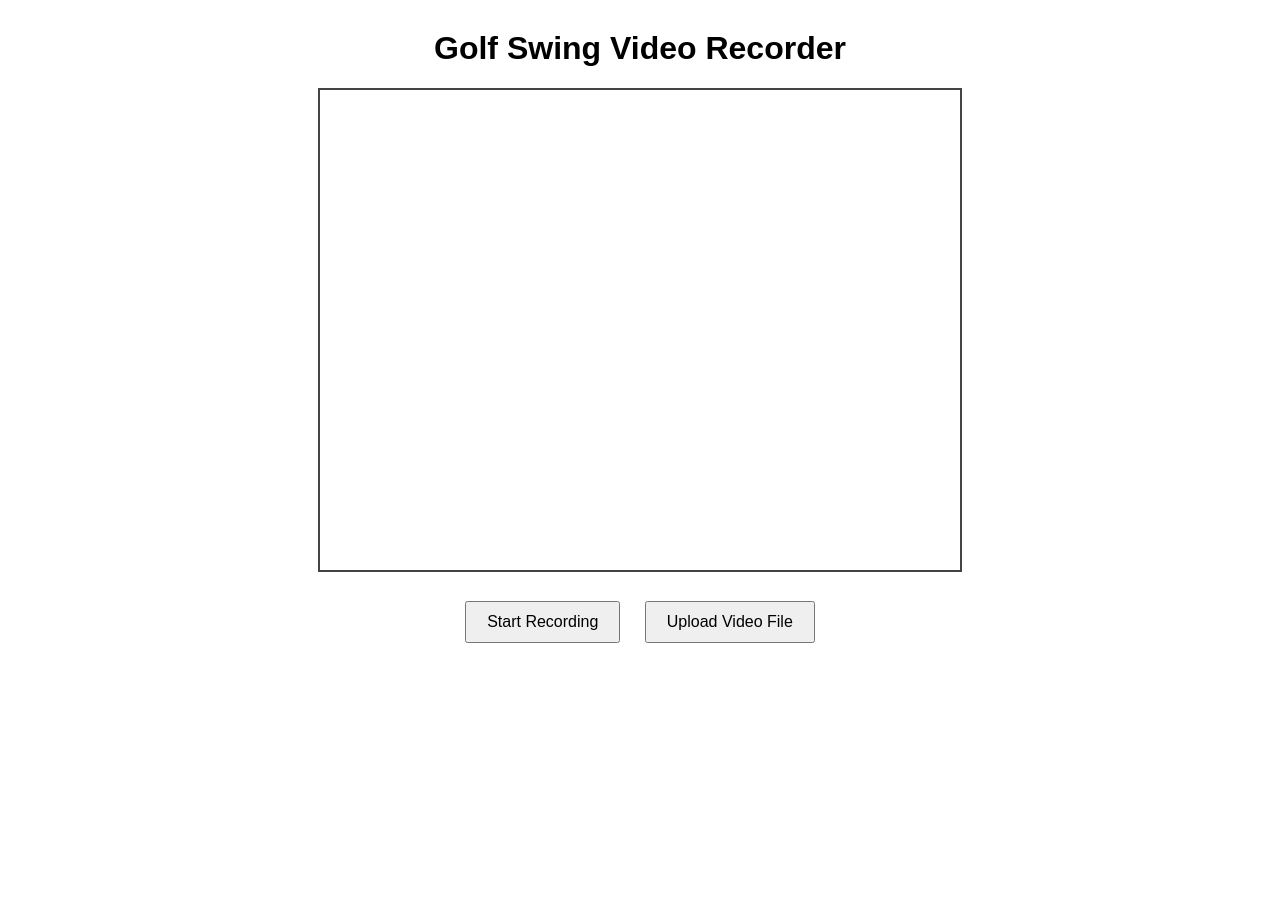
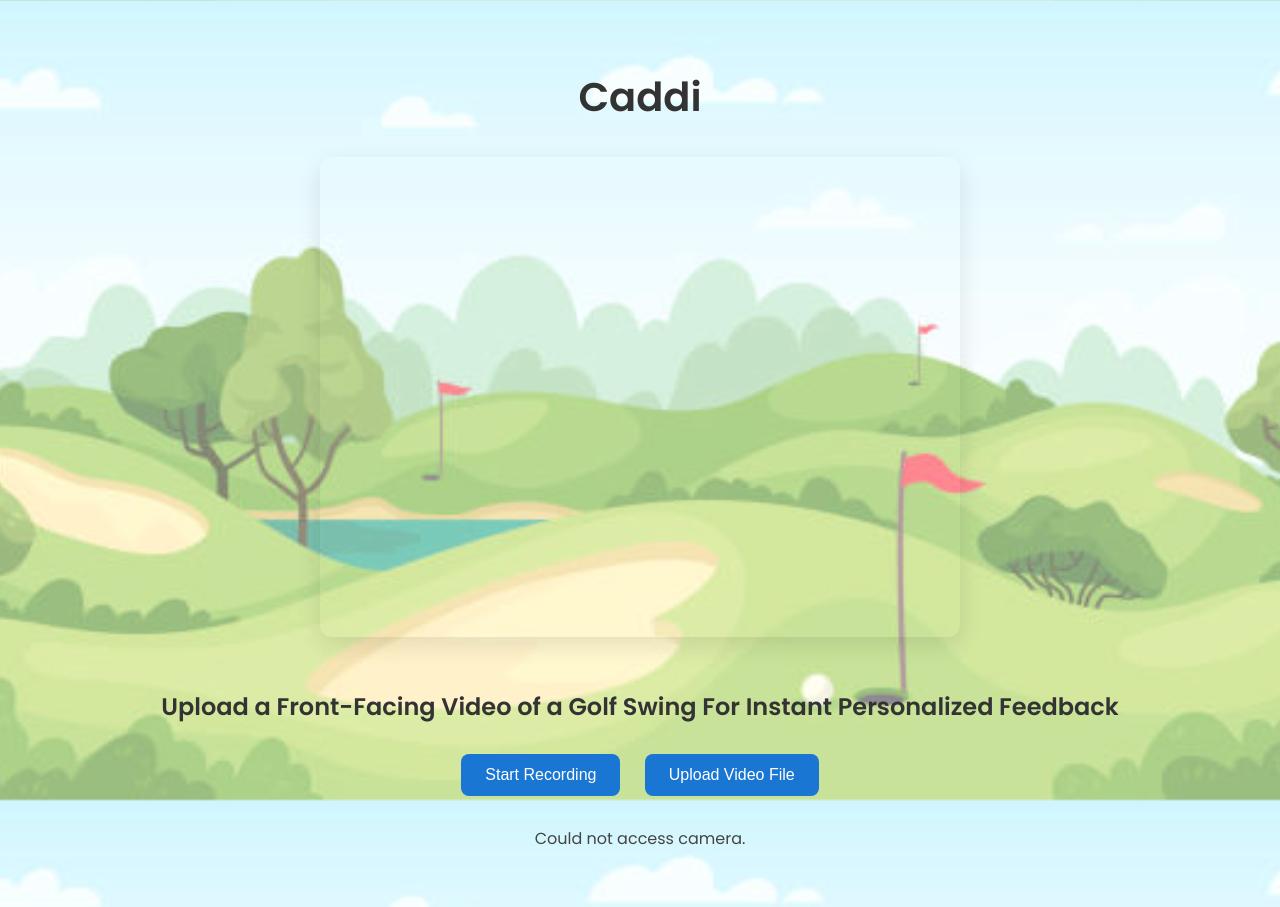
Before and after one commit to adenlee77/Caddi, a Flask app: page / in a window 1280 px wide. Before the commit the page ends 643 px from the top, so only its background shows below. Run offline with Flask 3, Linux system fonts and the light colour scheme.

Commit message:
added styling for index.html

```diff
--- /dev/null
+++ b/backend/static/index.css
@@ -0,0 +1,54 @@
+@import url('https://fonts.googleapis.com/css2?family=Poppins:wght@400;600&display=swap');
+
+body {
+  font-family: 'Poppins', sans-serif;
+  background:
+    linear-gradient(rgba(255, 255, 255, 0.4), rgba(255, 255, 255, 0.4)),
+    url('golf_course_photo.jpg');
+  background-size: cover;
+  background-position: center;
+  background-attachment: fixed;
+  color: #333;
+  text-align: center;
+  padding: 40px;
+  margin: 0;
+}
+
+h1 {
+  font-size: 2.5rem;
+  margin-bottom: 30px;
+}
+
+video {
+  border-radius: 12px;
+  box-shadow: 0 8px 24px rgba(0, 0, 0, 0.1);
+  width: 640px;
+  height: 480px;
+  margin-bottom: 25px;
+}
+
+button {
+  background-color: #1976d2;
+  color: white;
+  border: none;
+  padding: 12px 24px;
+  margin: 10px;
+  font-size: 16px;
+  border-radius: 8px;
+  cursor: pointer;
+  transition: background-color 0.3s ease;
+}
+
+button:hover {
+  background-color: #1565c0;
+}
+
+input[type="file"] {
+  display: none;
+}
+
+#status {
+  margin-top: 20px;
+  font-size: 1rem;
+  color: #444;
+}
--- a/backend/templates/index.html
+++ b/backend/templates/index.html
@@ -3,26 +3,35 @@
 <head>
   <meta charset="UTF-8">
   <title>Caddi</title>
-  <style>
-    body { font-family: sans-serif; text-align: center; margin-top: 30px; }
-    video { border: 2px solid #444; width: 640px; height: 480px; margin-bottom: 15px; }
-    button { padding: 10px 20px; margin: 10px; font-size: 16px; }
-  </style>
+  <link rel="stylesheet" href="{{ url_for('static', filename='../static/index.css') }}">
 </head>
 <body>
-  <h1>Golf Swing Video Recorder</h1>
+  <h1>Caddi</h1>
+
   <video id="preview" autoplay muted playsinline></video><br>
+  <h2>Upload a Front-Facing Video of a Golf Swing For Instant Personalized Feedback</h2>
   <button id="recordButton" onclick="toggleRecording()">Start Recording</button>
   <input type="file" id="fileInput" accept="video/*" style="display:none" onchange="handleFileUpload()" />
   <button onclick="document.getElementById('fileInput').click()">Upload Video File</button>
-
   <p id="status"></p>
+</body>
 
   <script>
   let mediaRecorder;
   let recordedChunks = [];
   let isRecording = false;
   let stream;
+
+  window.onload = async function () {
+    try {
+      stream = await navigator.mediaDevices.getUserMedia({ video: true });
+      const videoElement = document.getElementById('preview');
+      videoElement.srcObject = stream;
+    } catch (err) {
+      console.error("Error accessing webcam:", err);
+      document.getElementById('status').innerText = "Could not access camera.";
+    }
+  };
 
   async function toggleRecording() {
     const button = document.getElementById('recordButton');
@@ -61,6 +70,7 @@
 
         const formData = new FormData();
         formData.append('video', videoBlob, 'swing.webm');
+        //formData.append('club', document.getElementById('club').value);
 
         statusText.innerText = 'Uploading...';
 
@@ -94,6 +104,7 @@
   const file = fileInput.files[0];
   const formData = new FormData();
   formData.append('video', file, file.name);
+  //formData.append('club', document.getElementById('club').value);
 
   statusText.innerText = 'Uploading...';
 
```
Also changed, not shown: backend/static/feedback.css (added), backend/static/golf_course_photo.jpg (added).
